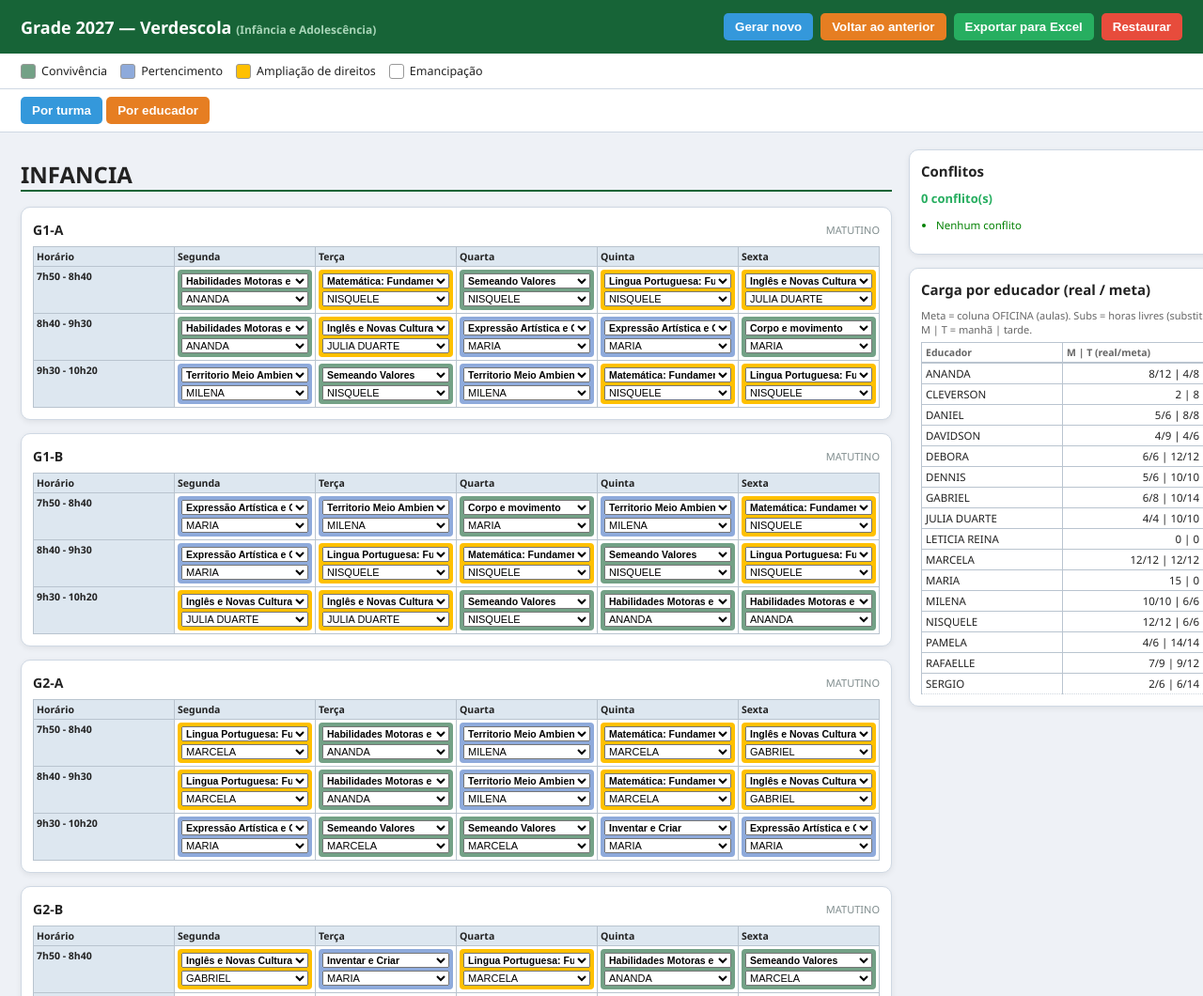
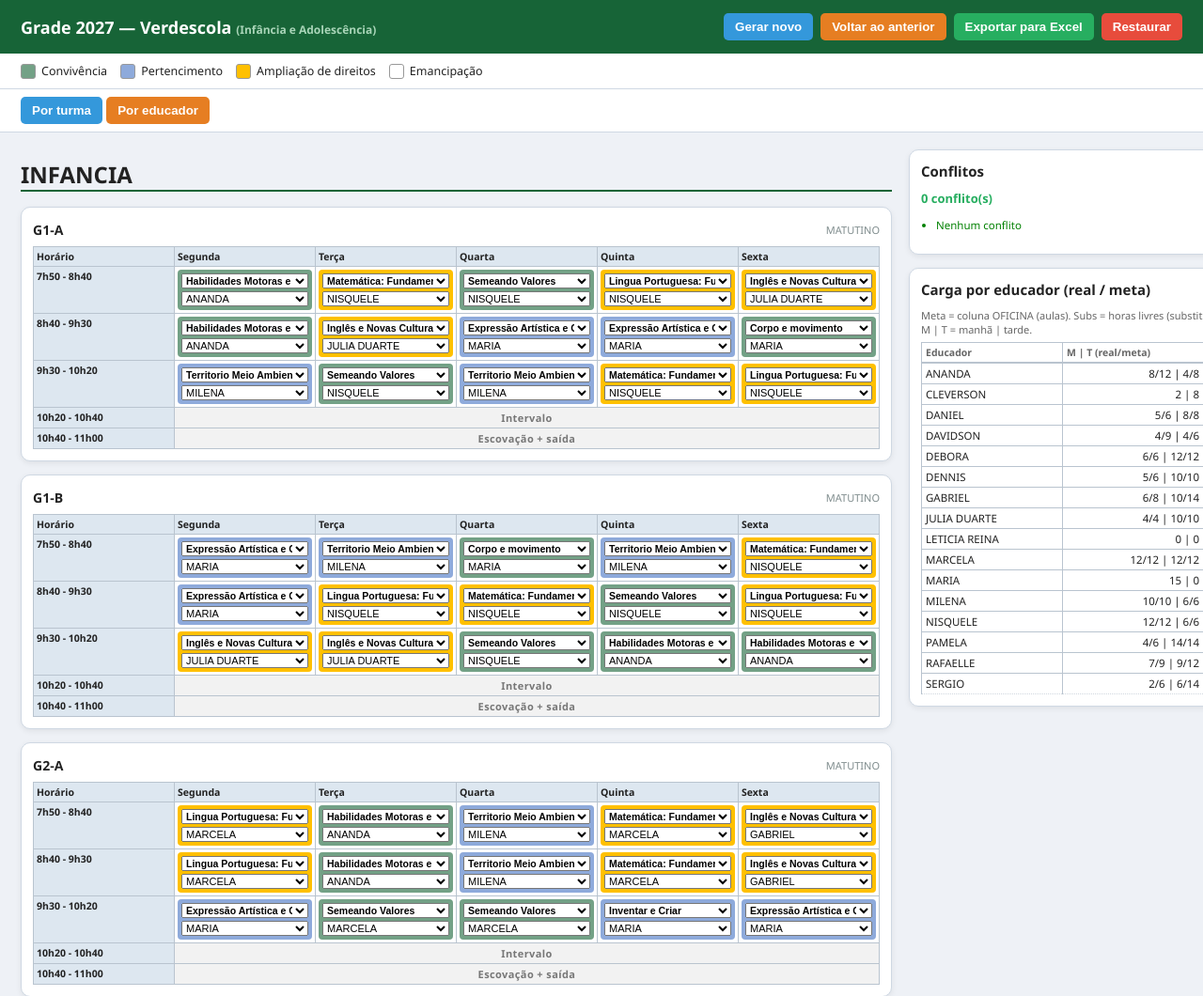
Before and after one commit to danielverdescola-svg/grade2027, a plain HTML site: page index.html in a window 1280 px wide. Shown: the top 1060 px of the page at 94% size. Drawn offline with Linux system fonts and the light colour scheme.

Commit message:
Adiciona linhas de intervalo/alimoco/escovacao na grade das turmas

```diff
--- a/index.html
+++ b/index.html
@@ -33,6 +33,7 @@ th.hora, th.day { background:#dde7f0; font-size:10.5px; }
 .eixo-EMANCIPACAO { background:#FFFFFF; border:1px solid #999; }
 .cell-multi { background:#C55A11; color:#fff; font-weight:700; text-align:center; padding:14px 4px; border-radius:4px; }
 .cell-plan { background:#7F7F7F; color:#fff; font-weight:700; text-align:center; padding:14px 4px; border-radius:4px; }
+.intervalo { background:#f2f2f2; text-align:center; font-weight:600; color:#777; letter-spacing:.4px; }
 .conf { outline:2px solid #e74c3c; }
 aside { width:360px; position:sticky; top:14px; }
 .painel { background:#fff; border:1px solid #cfd8e3; border-radius:10px; padding:12px; margin-bottom:14px; box-shadow:0 2px 6px rgba(0,0,0,.07); }
@@ -92,6 +93,21 @@ const OFICINAS = ["Corpo e movimento", "Corpo e movimento - Teatro", "Habilidade
 const EIXO_OFICINA = {"Habilidades Motoras e Esportes": "CONVIVENCIA", "Matemática: Fundamentos e Resolução de Problemas": "AMPLIACAO", "Semeando Valores": "CONVIVENCIA", "Lingua Portuguesa: Fundamentos, textos e sentidos": "AMPLIACAO", "Inglês e Novas Culturas": "AMPLIACAO", "Expressão Artística e Comunitária": "PERTENCIMENTO", "Corpo e movimento": "CONVIVENCIA", "Territorio Meio Ambiente e Comunidade": "PERTENCIMENTO", "Inventar e Criar": "PERTENCIMENTO", "Artes Plasticas": "PERTENCIMENTO", "Corpo e movimento - Teatro": "CONVIVENCIA", "Comunicação Expressão e participação - Fiscal do Sahy - Fique por Dentro": "AMPLIACAO", "Cidadania e Participação no mundo digital": "EMANCIPACAO", "CANOAGEM": "EMANCIPACAO", "Comunicação Expressão e participação": "AMPLIACAO", "Jogos Estratégias e desafios": "CONVIVENCIA", "XADREZ* PROJETO MAKER?": "EMANCIPACAO", "Voz da vila": "AMPLIACAO", "Ingles e novas Culturas": "EMANCIPACAO", "Inglese novas Culturas": "EMANCIPACAO"};
 const diasOrd = ['SEG','TER','QUA','QUI','SEX'];
 const diasNome = {SEG:'Segunda',TER:'Terça',QUA:'Quarta',QUI:'Quinta',SEX:'Sexta'};
+var INTERVALOS = {
+  'Infancia|MATUTINO': [
+    {pos: 2, time: '10h20 - 10h40', label: 'Intervalo'},
+    {pos: 2, time: '10h40 - 11h00', label: 'Escovação + saída'}
+  ],
+  'Infancia|VESPERTINO': [
+    {pos: 0, time: '14h50 - 15h10', label: 'Intervalo'}
+  ],
+  'ADOLESCENCIA|MATUTINO': [
+    {pos: 1, time: '9h30 - 9h50', label: 'Intervalo'}
+  ],
+  'ADOLESCENCIA|VESPERTINO': [
+    {pos: -1, time: '13h50 - 14h20', label: 'Almoço'}
+  ]
+};
 
 function buildTurmas() {
   const cont = document.getElementById('turmas');
@@ -110,6 +126,10 @@ function buildTurmas() {
       let tbl = '<table><tr><th class="hora">Horário</th>';
       diasOrd.forEach(dd => tbl += '<th class="day">'+diasNome[dd]+'</th>');
       tbl += '</tr>';
+      var ints = INTERVALOS[tur.segmento + '|' + tur.turno] || [];
+      ints.filter(function(x){ return x.pos === -1; }).forEach(function(it){
+        tbl += '<tr><th class="hora">' + it.time + '</th><td colspan="5" class="intervalo">' + it.label + '</td></tr>';
+      });
       tur.slots.forEach((slot, si) => {
         tbl += '<tr><th class="hora">'+slot.time+'</th>';
         slot.row.forEach((cell, di) => {
@@ -123,6 +143,9 @@ function buildTurmas() {
             + '</div></td>';
         });
         tbl += '</tr>';
+        ints.filter(function(x){ return x.pos === si; }).forEach(function(it){
+          tbl += '<tr><th class="hora">' + it.time + '</th><td colspan="5" class="intervalo">' + it.label + '</td></tr>';
+        });
       });
       tbl += '</table>';
       card.innerHTML = '<h3>'+tur.key+' <span class="turno">'+(tur.turno==='MATUTINO'?'MATUTINO':'VESPERTINO')+'</span></h3>' + tbl;
```
